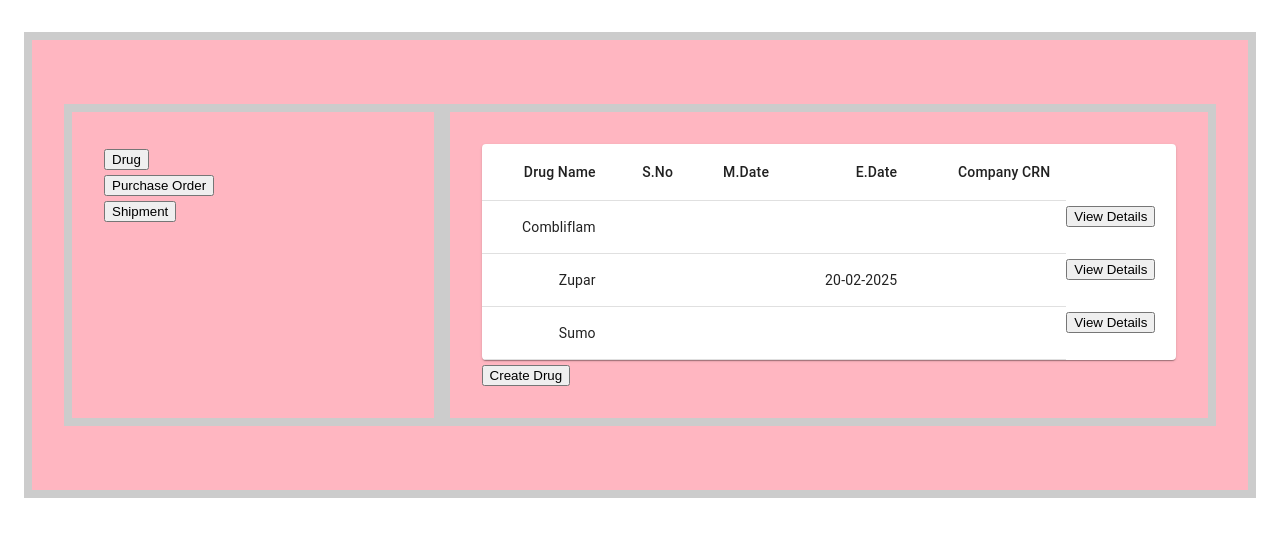
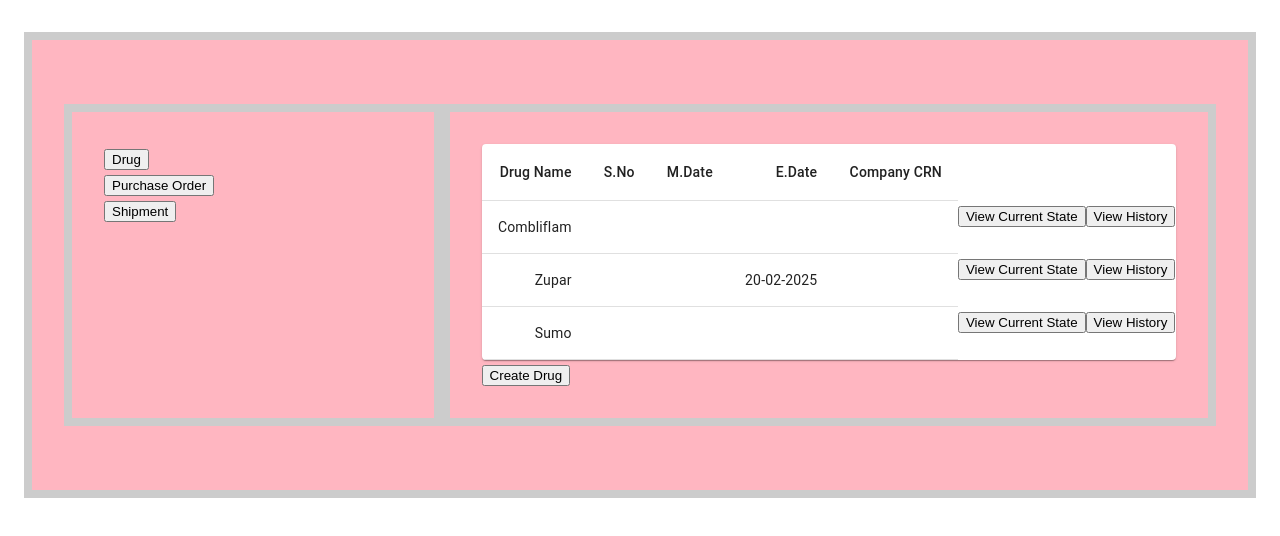
Before and after one commit to UGUP/DrugApplication, a React (Create React App) app: page /retailer in a window 1280 px wide. Shown: the top 536 px of the page. Built offline with nearby package versions, Linux system fonts and the light colour scheme; what react-material-toast would draw is missing.

Commit message:
drug updates

```diff
--- a/src/ShipmentDrugPo/DrugList.js
+++ b/src/ShipmentDrugPo/DrugList.js
@@ -100,13 +100,22 @@ export default class DrugList extends React.Component {
                   <TableCell align="right">{row.mDate}</TableCell>
                   <TableCell align="right">{row.eDate}</TableCell>
                   <TableCell align="right">{row.companyCrn}</TableCell>
+                  <div>
                   <button
                     onClick={() => {
                       this.showViewDrugDetailsDialogue(row);
                     }}
                   >
-                    View Details
+                    View Current State
                   </button>
+                  <button
+                    onClick={() => {
+                      this.showViewDrugDetailsDialogue(row);
+                    }}
+                  >
+                    View History
+                  </button>
+                  </div>
                 </TableRow>
               ))}
             </TableBody>
```
